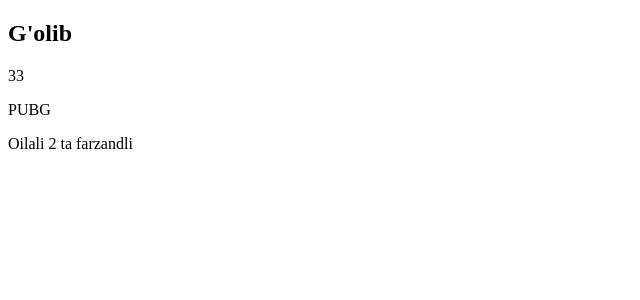
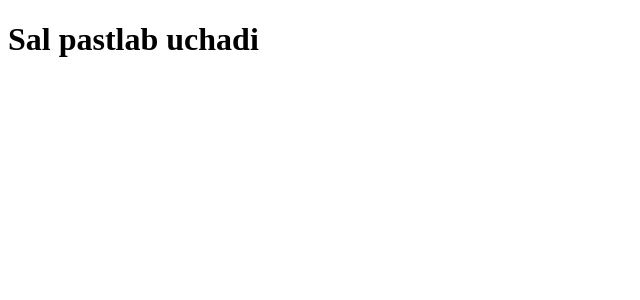
Before and after one commit to golib9191/react-lesson, a React (Vite) app: page / in a window 1280 px wide. Shown: the top 300 px of the page, without its empty margins (0-640 px from the left). Built offline with nearby package versions, Linux system fonts and the light colour scheme.

Commit message:
InValidToshbaqa

```diff
--- a/src/App.jsx
+++ b/src/App.jsx
@@ -1,10 +1,11 @@
-import Person from "./components/Person.jsx";
 
+const ValidToshbaqa = () =><h1>Toshbaqa uchmaydi</h1>
+const InValidToshbaqa = () =><h1>Sal pastlab uchadi</h1>
+
+const Password = ({isValid}) => isValid ? <ValidToshbaqa /> : <InValidToshbaqa />
 
 export const App = () => {
     return (
-        <div>
-            <Person name="G'olib" age={33} hobbie={"PUBG"} family={"Oilali 2 ta farzandli"} />
-        </div>
+        <Password isValid={false}/>
     )
 }
--- a/src/components/Person.jsx
+++ /dev/null
@@ -1,12 +0,0 @@
-const Person = ({name,age,hobbie,family}) => {
-    return (
-        <div>
-            <h2>{name}</h2>
-            <p>{age}</p>
-            <p>{hobbie}</p>
-            <p>{family}</p>
-        </div>
-
-    )
-}
-export default Person
```
